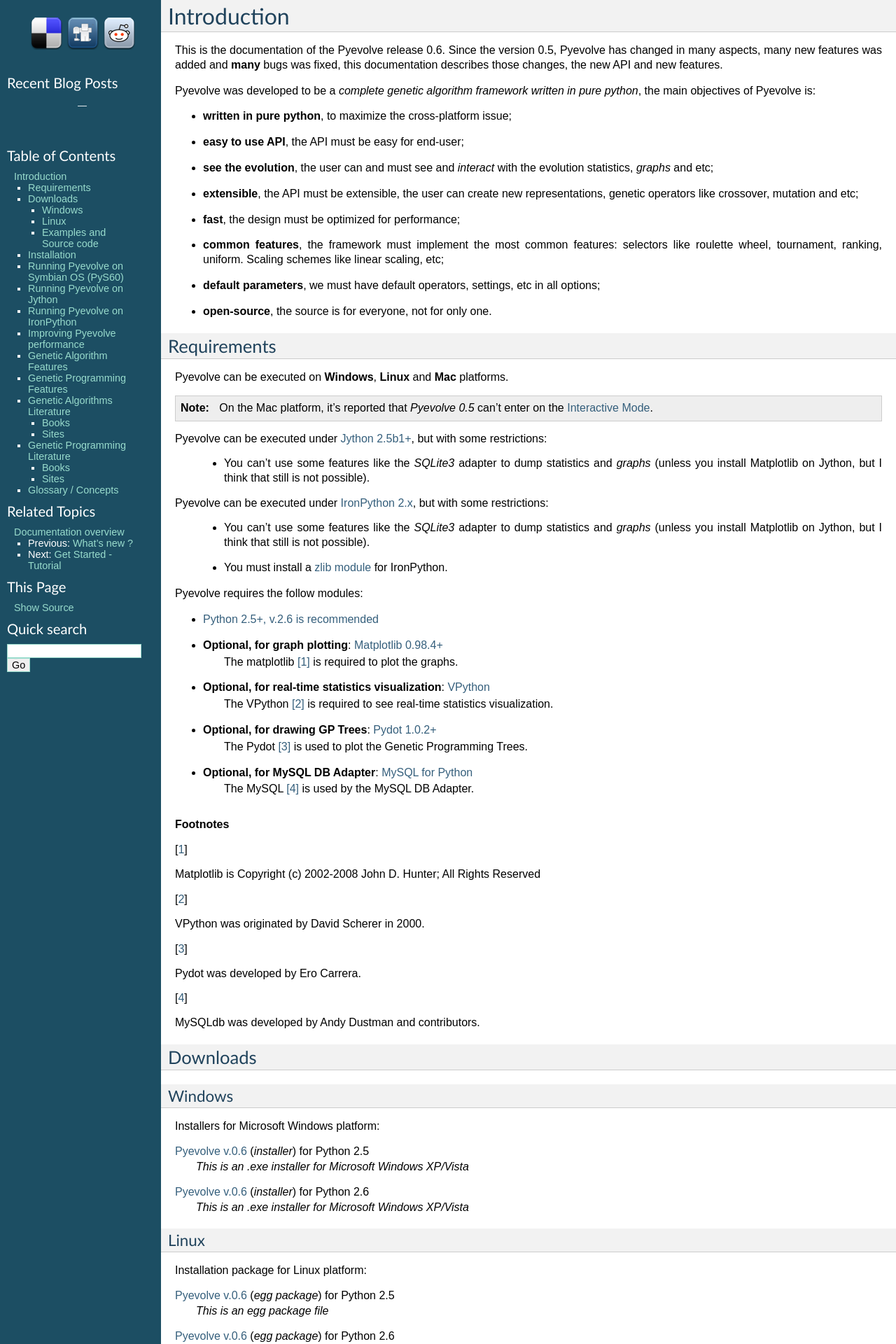
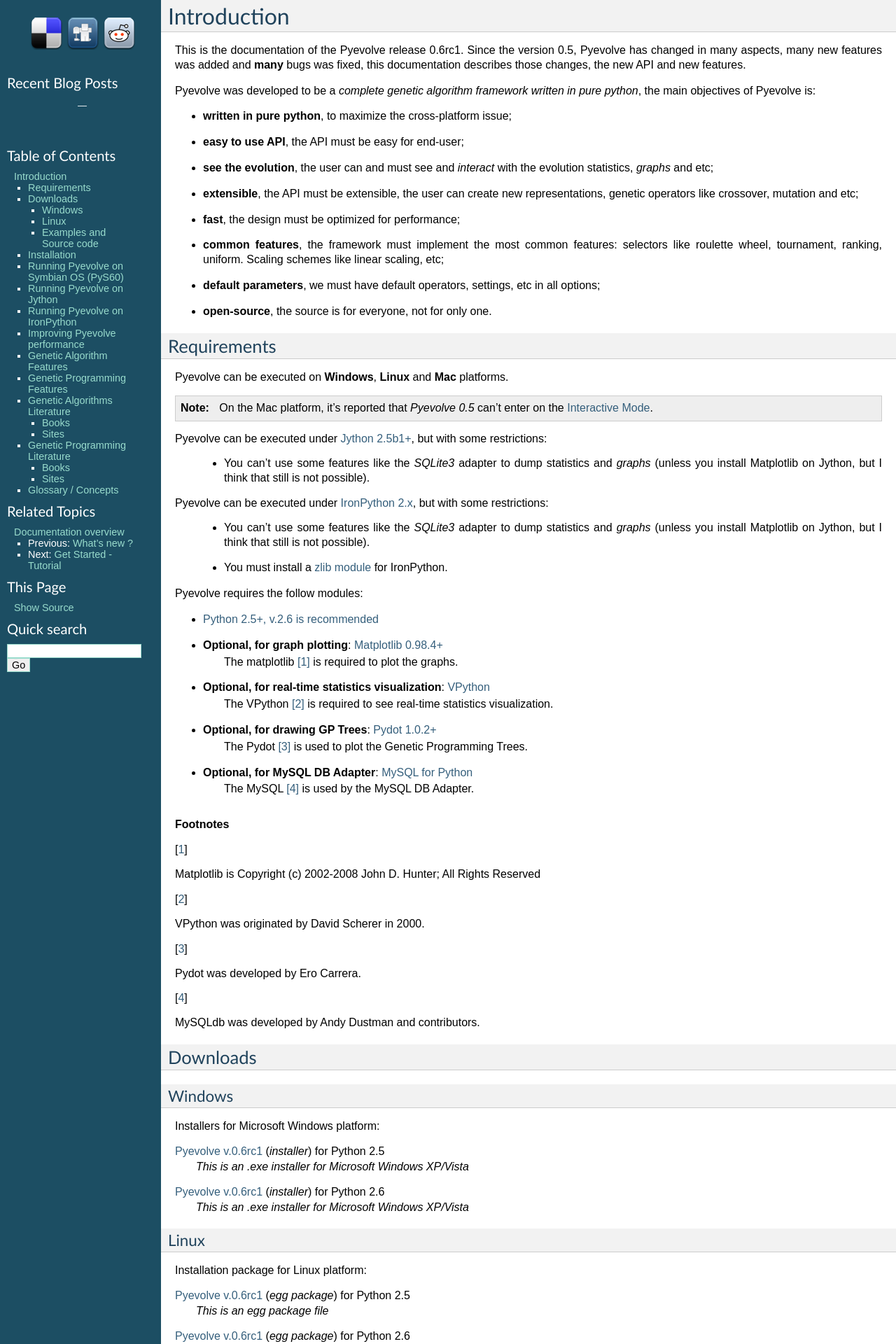
Before and after one commit to perone/Pyevolve, a Sphinx documentation site: the page built from docs/source/intro.rst, in a window 1280 px wide. Shown: the top 1920 px of the page at 70% size. Built offline with Sphinx 7.4.7, drawn with Linux system fonts in a browser that asks for light colours; some of the changed text lies outside the part shown.

Commit message:
Updated the docs and Sphinx for the 0.6rc1 release; Added inheritance diagrams for classes which are important; Added new css style for graphviz graphs (removed the ugly blue border);

```diff
--- a/docs/source/.static/default_patch.css
+++ b/docs/source/.static/default_patch.css
@@ -15,6 +15,15 @@
 
 div.document {
     background-color: #1c4e63;
+}
+
+.inheritance {
+	border-style: hidden;
+}
+
+.graphviz {
+	border-style: hidden;
+    text-align: center;
 }
 
 div.documentwrapper {
--- /dev/null
+++ b/docs/source/README.TXT
@@ -0,0 +1,3 @@
+To developers:
+Please use the most recent Sphinx version and just call the script to build the docs. Older versions of Sphinx have a bug while inserting example codes into the rst format. I've fixed in the patch sphinx06_code_patch.py and reported to Sphinx team which already have fixed it.
+- Christian S. Perone
--- a/docs/source/conf.py
+++ b/docs/source/conf.py
@@ -34,7 +34,9 @@
 
 # Add any Sphinx extension module names here, as strings. They can be extensions
 # coming with Sphinx (named 'sphinx.ext.*') or your custom ones.
-extensions = ['sphinx.ext.autodoc']
+extensions = ['sphinx.ext.autodoc', 'sphinx.ext.inheritance_diagram']
+
+inheritance_node_attrs = dict(shape='rectangle', fontsize=10, height=0.40)
 
 # Add any paths that contain templates here, relative to this directory.
 templates_path = ['.templates']
@@ -50,7 +52,7 @@
 
 # General information about the project.
 project = u'Pyevolve'
-copyright = u'2009, Christian S. Perone'
+copyright = u'2010, Christian S. Perone'
 
 # The version info for the project you're documenting, acts as replacement for
 # |version| and |release|, also used in various other places throughout the
@@ -59,7 +61,7 @@
 # The short X.Y version.
 version = '0.6'
 # The full version, including alpha/beta/rc tags.
-release = '0.6'
+release = '0.6rc1'
 
 # The language for content autogenerated by Sphinx. Refer to documentation
 # for a list of supported languages.
--- a/docs/source/getstarted.rst
+++ b/docs/source/getstarted.rst
@@ -823,7 +823,7 @@
 
 	ga = GSimpleGA.GSimpleGA(genome)
 	ga.setParams(gp_terminals       = ['a', 'b', 'ephemeral:random.randint(1,10)'],
-				 gp_function_prefix = "gp")
+                gp_function_prefix = "gp")
 
 In this example, the ephemeral constant will be an integer value between 1 and 10. You
 can use any method of the Python :mod:`random` module to specify the ephemeral constant.
--- a/docs/source/index.rst
+++ b/docs/source/index.rst
@@ -17,6 +17,8 @@
 Algorithm framework than a simple GA framework.
 
 See the changes in the :ref:`whatsnew` section of this documentation.
+
+This is the documentation for the release v.\ |release|.
 
 See some plot screenshots on the :ref:`graphs_screens` section.
 
--- a/docs/source/intro.rst
+++ b/docs/source/intro.rst
@@ -67,10 +67,10 @@
 
 Installers for Microsoft Windows platform:
 
-`Pyevolve v.0.6 <http://downloads.sourceforge.net/pyevolve/Pyevolve-0.5.win32-py2.5.exe?use_mirror=>`__ (*installer*) for Python 2.5
+`Pyevolve v.0.6rc1 <http://downloads.sourceforge.net/pyevolve/Pyevolve-0.5.win32-py2.5.exe?use_mirror=>`__ (*installer*) for Python 2.5
    *This is an .exe installer for Microsoft Windows XP/Vista*
 
-`Pyevolve v.0.6 <http://downloads.sourceforge.net/pyevolve/Pyevolve-0.5.win32-py2.6.exe?use_mirror=>`__ (*installer*) for Python 2.6
+`Pyevolve v.0.6rc1 <http://downloads.sourceforge.net/pyevolve/Pyevolve-0.5.win32-py2.6.exe?use_mirror=>`__ (*installer*) for Python 2.6
    *This is an .exe installer for Microsoft Windows XP/Vista*
 
 Linux
@@ -78,10 +78,10 @@
 
 Installation package for Linux platform:
 
-`Pyevolve v.0.6 <http://downloads.sourceforge.net/pyevolve/Pyevolve-0.5-py2.5.egg?use_mirror=>`__ (*egg package*) for Python 2.5
+`Pyevolve v.0.6rc1 <http://downloads.sourceforge.net/pyevolve/Pyevolve-0.5-py2.5.egg?use_mirror=>`__ (*egg package*) for Python 2.5
    *This is an egg package file*
 
-`Pyevolve v.0.6 <http://downloads.sourceforge.net/pyevolve/Pyevolve-0.5-py2.6.egg?use_mirror=>`__ (*egg package*) for Python 2.6
+`Pyevolve v.0.6rc1 <http://downloads.sourceforge.net/pyevolve/Pyevolve-0.5-py2.6.egg?use_mirror=>`__ (*egg package*) for Python 2.6
    *This is an egg package file*
 
 
@@ -90,10 +90,10 @@
 
 Examples and source code for Pyevolve |release|:
 
-`Pyevolve v.0.6 source code <http://downloads.sourceforge.net/pyevolve/Pyevolve-0.5-source.zip?use_mirror=>`__ (*package*)
+`Pyevolve v.0.6rc1 source code <http://downloads.sourceforge.net/pyevolve/Pyevolve-0.5-source.zip?use_mirror=>`__ (*package*)
    *This is an package with the Pyevolve source code*
 
-`Examples for Pyevolve v.0.6 <http://downloads.sourceforge.net/pyevolve/ex_pyevolve0_5.zip?use_mirror=>`__ (*package*)
+`Examples for Pyevolve v.0.6rc1 <http://downloads.sourceforge.net/pyevolve/ex_pyevolve0_5.zip?use_mirror=>`__ (*package*)
    *This is an package with the Pyevolve examples*
 
 
@@ -120,7 +120,7 @@
 
    >>> import pyevolve
    >>> print pyevolve.__version__
-   '0.6'
+   'v.0.6rc1'
 
 *easy_install* utility is part of `setuptools <http://pypi.python.org/pypi/setuptools>`_. Once you have installed setuptools, you will find the easy_install.exe program in your Python Scripts subdirectory.
 
```
Also changed, not shown: 6 other files.
